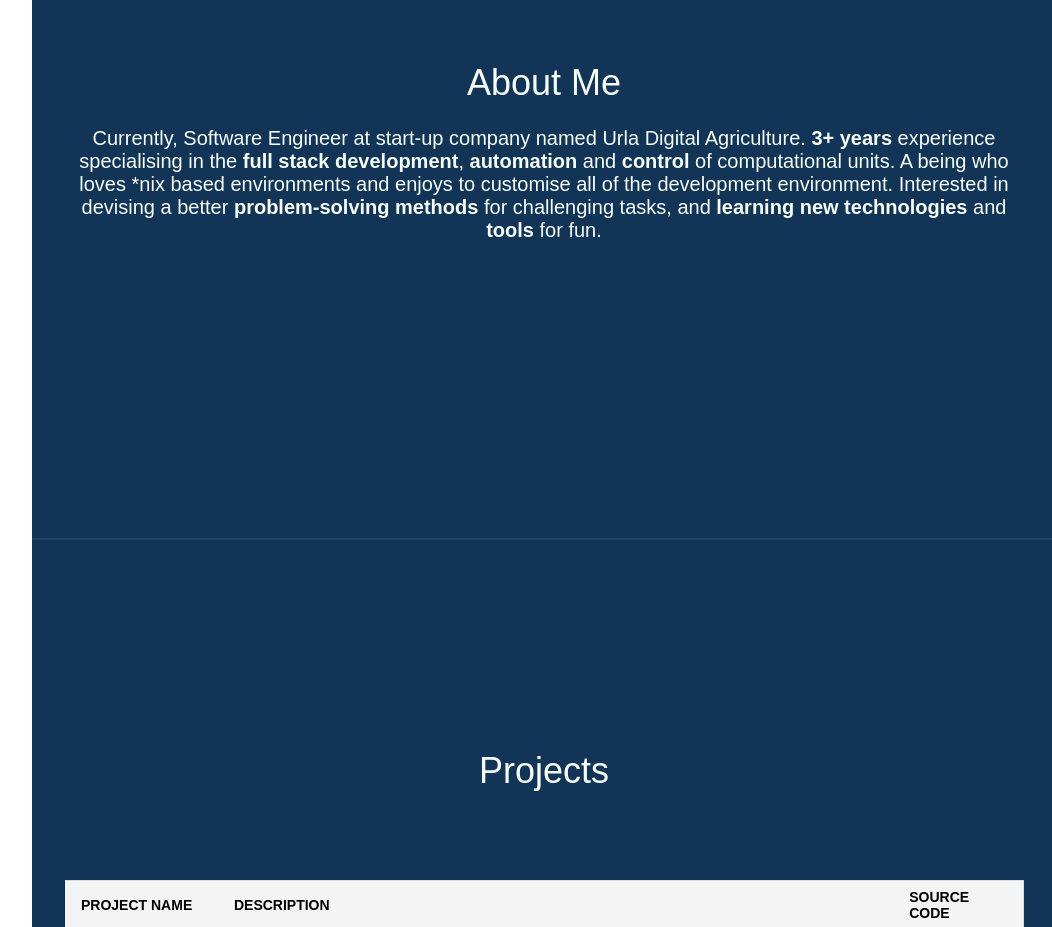
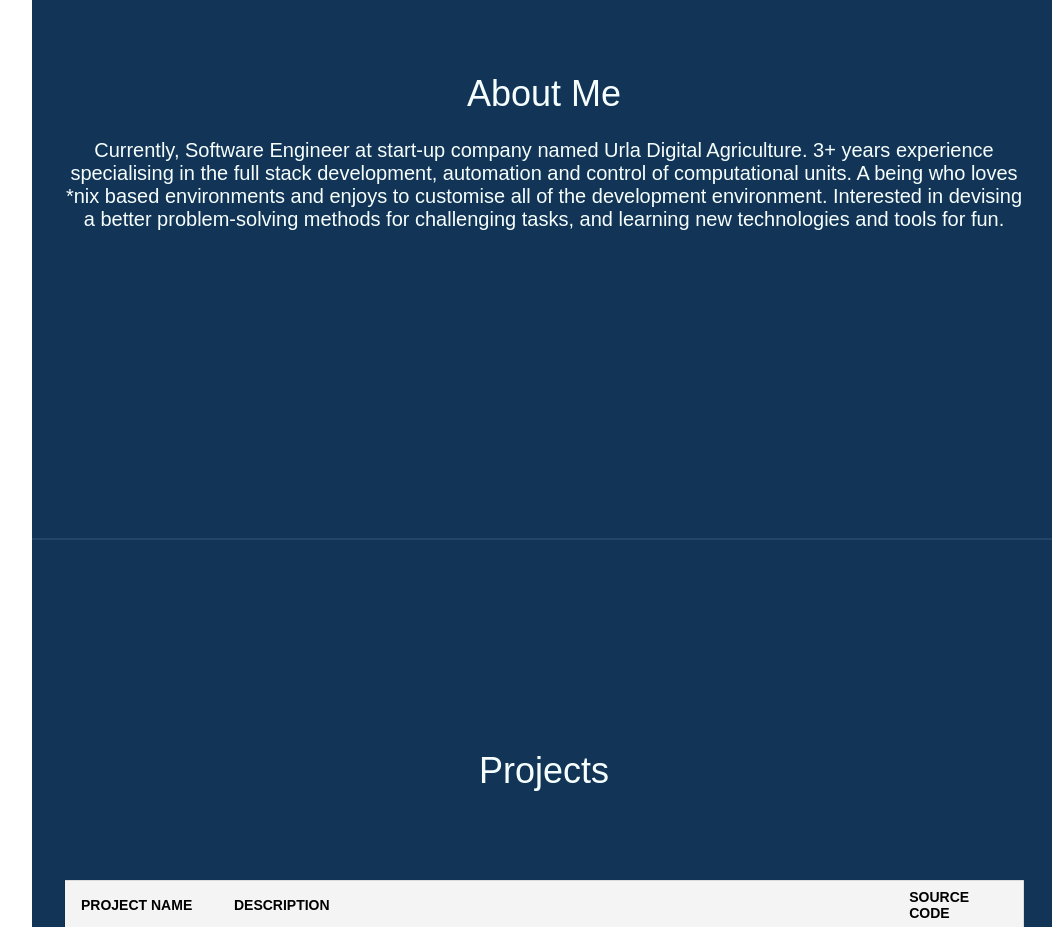
Before and after one commit to molcay/tercanli.com, a plain HTML site: page index.html in a window 1280 px wide. Shown: the part 1060-1987 px from the top of the page, without its empty margins (224-1276 px from the left). Drawn offline with nearby package versions, Linux system fonts and the light colour scheme.

Commit message:
Update resume

```diff
--- a/index.html
+++ b/index.html
@@ -94,7 +94,7 @@
         <article class="vh-100 dt w-100">
           <div class="dtc v-mid tc ph3 ph4-l">
             <h1 class="f2-l fw5">About Me</h1>
-            <p class="f4-l fw4">Currently, Software Engineer at start-up company named Urla Digital Agriculture. <b>3+ years</b> experience specialising in the <b>full stack development</b>, <b>automation</b> and <b>control</b> of computational units. A being who loves *nix based environments and enjoys to customise all of the development environment. Interested in devising a better <b>problem-solving methods</b> for challenging tasks, and <b>learning new technologies</b> and <b>tools</b> for fun.</p>
+            <p class="f4-l fw4">Currently, Software Engineer at start-up company named Urla Digital Agriculture. 3+ years experience specialising in the full stack development, automation and control of computational units. A being who loves *nix based environments and enjoys to customise all of the development environment. Interested in devising a better problem-solving methods for challenging tasks, and learning new technologies and tools for fun.</p>
           </div>
         </article>
       </div>
```
Also changed, not shown: 1 other file.
